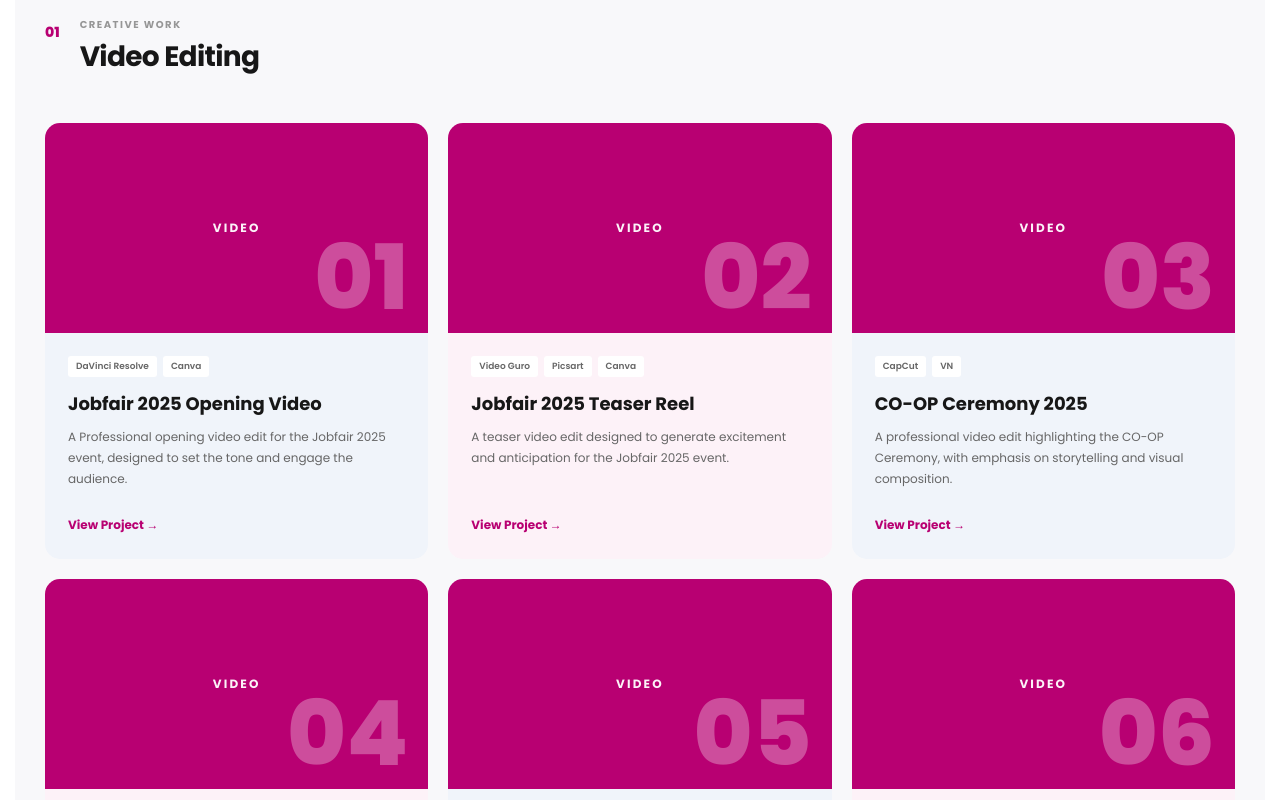
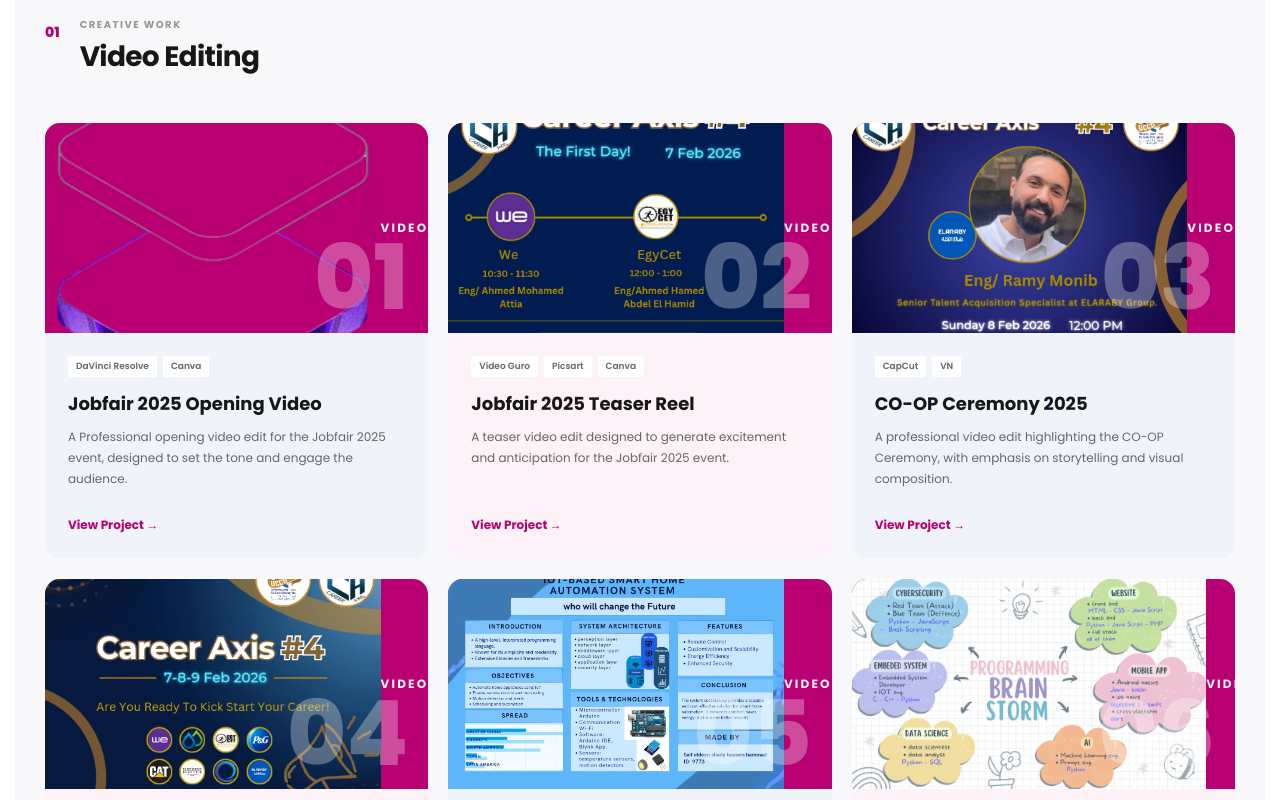
Before and after one commit to Saif-Eldeen-95/My-digital-arts-Portfolio, a React (Vite) app: page / in a window 1280 px wide. Shown: the part 1800-2600 px from the top of the page. Built offline with nearby package versions, Linux system fonts and the light colour scheme.

Commit message:
adding thumbnails toproject cards

```diff
--- a/src/components/ProjectCard.jsx
+++ b/src/components/ProjectCard.jsx
@@ -1,5 +1,3 @@
-import React from "react";
-
 export default function ProjectCard({ project, index, visualLabel, visualClassName = "" }) {
   return (
     <a
@@ -9,6 +7,10 @@
       className="project-card"
     >
       <div className={`project-visual ${visualClassName}`}>
+        <img
+          src={project.image}
+          alt={project.title}
+        />
         <span>{visualLabel}</span>
         <strong>0{index + 1}</strong>
       </div>
--- a/src/components/Work.css
+++ b/src/components/Work.css
@@ -75,6 +75,13 @@
   align-items: center;
   justify-content: center;
   background: var(--primary);
+}
+
+.project-visual img {
+  width: 100%;
+  height: 100%;
+  object-fit: cover;
+  display: block;
 }
 
 .project-visual--design {
--- a/src/data/designProjects.js
+++ b/src/data/designProjects.js
@@ -1,44 +1,59 @@
+import mindmapImage from "../assets/mindmap.png";
+import iotPosterImage from "../assets/IOT_POSTER.png";
+import mobileLogoImage from "../assets/موبايلك_logo.png";
+import starLogoImage from "../assets/Star++_logo.png";
+import careerTimelineImage from "../assets/career_axis_timeline.png";
+import speakerCareerImage from "../assets/Speaker_career_axis.png";
+import careerPartnersImage from "../assets/career_axis_parteners.png";
+
 export const DESIGN_PROJECTS = [
   {
     title: "Design Project 01",
     description: "A graphic design project created for digital communication and visual impact.",
     tools: ["Canva", "Picsart"],
+    image: mindmapImage,
     link: "#",
   },
   {
     title: "Design Project 02",
     description: "A creative visual design project developed around a clear and modern visual identity.",
     tools: ["Canva", "Picsart"],
+    image: iotPosterImage,
     link: "#",
   },
   {
     title: "Design Project 03",
     description: "A collection of visual assets designed for digital and social media use.",
     tools: ["Canva", "Picsart"],
+    image: mobileLogoImage,
     link: "#",
   },
   {
     title: "Design Project 01",
     description: "A graphic design project created for digital communication and visual impact.",
     tools: ["Canva", "Picsart"],
+    image: starLogoImage,
     link: "#",
   },
   {
     title: "Design Project 02",
     description: "A creative visual design project developed around a clear and modern visual identity.",
     tools: ["Canva", "Picsart"],
+    image: careerTimelineImage,
     link: "#",
   },
   {
     title: "Design Project 03",
     description: "A collection of visual assets designed for digital and social media use.",
     tools: ["Canva", "Picsart"],
+    image: speakerCareerImage,
     link: "#",
   },
   {
     title: "Design Project 03",
     description: "A collection of visual assets designed for digital and social media use.",
     tools: ["Canva", "Picsart"],
+    image: careerPartnersImage,
     link: "#",
   },
 ];
--- a/src/data/videoProjects.js
+++ b/src/data/videoProjects.js
@@ -1,9 +1,19 @@
+import heroImage from "../assets/hero.png";
+import careerTimelineImage from "../assets/career_axis_timeline.png";
+import speakerCareerImage from "../assets/Speaker_career_axis.png";
+import careerPartnersImage from "../assets/career_axis_parteners.png";
+import iotPosterImage from "../assets/IOT_POSTER.png";
+import mindmapImage from "../assets/mindmap.png";
+import starLogoImage from "../assets/Star++_logo.png";
+import mobileLogoImage from "../assets/موبايلك_logo.png";
+
 export const VIDEO_PROJECTS = [
   {
     title: "Jobfair 2025 Opening Video",
     client: "UCCD — Faculty of Engineering",
     description: "A Professional opening video edit for the Jobfair 2025 event, designed to set the tone and engage the audience.",
     tools: ["DaVinci Resolve", "Canva"],
+    image: heroImage,
     link: "https://drive.google.com/file/d/1fzu_DVpgyM8XCAPt3-MTsh8WwTM8w_IJ/view?usp=drive_link",
   },
   {
@@ -11,6 +21,7 @@
     client: "UCCD — Faculty of Engineering",
     description: "A teaser video edit designed to generate excitement and anticipation for the Jobfair 2025 event.",
     tools: ["Video Guro", "Picsart", "Canva"],
+    image: careerTimelineImage,
     link: "https://drive.google.com/file/d/1a6iVRmZeHszIQ73_vCXBRFkQIf35Yrpq/view?usp=drive_link",
   },
   {
@@ -18,6 +29,7 @@
     client: "UCCD — Faculty of Engineering",
     description: "A professional video edit highlighting the CO-OP Ceremony, with emphasis on storytelling and visual composition.",
     tools: ["CapCut", "VN"],
+    image: speakerCareerImage,
     link: "https://drive.google.com/file/d/1Df5kBVoWz-uRwdwLpBLsRoGLoMzrPJyo/view?usp=drive_link",
   },
   {
@@ -25,6 +37,7 @@
     client: "elFath Private School",
     description: "A heartfelt video edit celebrating teachers, with a focus on emotional storytelling and visual composition.",
     tools: ["Video Guro", "Picsart", "Canva"],
+    image: careerPartnersImage,
     link: "https://drive.google.com/file/d/1BcZdSEPztJdrREf7YZXJIXJ-82H8xFRd/view?usp=drive_link",
   },
   {
@@ -32,6 +45,7 @@
     client: "English With Jasmine",
     description: "A compelling narrative showcasing the journey and achievements of a success story of miss yasmin.",
     tools: ["CapCut", "Canva"],
+    image: iotPosterImage,
     link: "https://drive.google.com/file/d/1I1F1e3PQm3jntkUBT8m2RoQ3UIIu_aCC/view?usp=drive_link",
   },
   {
@@ -39,6 +53,7 @@
     client: "personal project",
     description: "A visually engaging video edit capturing the highlights of the Book Fair 2025 at Bibliotheca Alexandrina.",
     tools: ["CapCut", "Canva"],
+    image: mindmapImage,
     link: "https://drive.google.com/file/d/139SQCUn9HYR3TGQUqBqeIAvlltptQF-G/view?usp=drive_link",
   },
   {
@@ -46,6 +61,7 @@
     client: "NASA Space Apps - Alexandria",
     description: "A promotional video edit for the Space Apps Challenge 2026, designed to generate excitement and anticipation for the event.",
     tools: ["CapCut", "Canva", "Video Guro"],
+    image: starLogoImage,
     link: "https://drive.google.com/file/d/1uIJfK4CuxG1I9UYXP0mUl90j3tikrsbQ/view?usp=drive_link",
   },
   {
@@ -53,6 +69,7 @@
     client: "NASA Space Apps - Alexandria",
     description: "A video edit highlighting the key moments and insights from the Space Apps Bootcamp 2026.",
     tools: ["CapCut", "Canva", "Video Guro"],
+    image: mobileLogoImage,
     link: "https://drive.google.com/file/d/1nZPg2xzKoKuo7OLCRarewQSpLR0DLQLA/view?usp=drive_link",
   },
   {
@@ -60,6 +77,7 @@
     client: "NASA Space Apps - Alexandria",
     description: "A teaser video edit for the Space Apps Challenge 2026, designed to generate excitement and anticipation for the event.",
     tools: ["CapCut", "Canva", "Video Guro"],
+    image: heroImage,
     link: "https://drive.google.com/file/d/1nCneU5VGdL5jc2zclP_eAEoiNH1p942b/view?usp=drive_link",
   },
 ];
```
